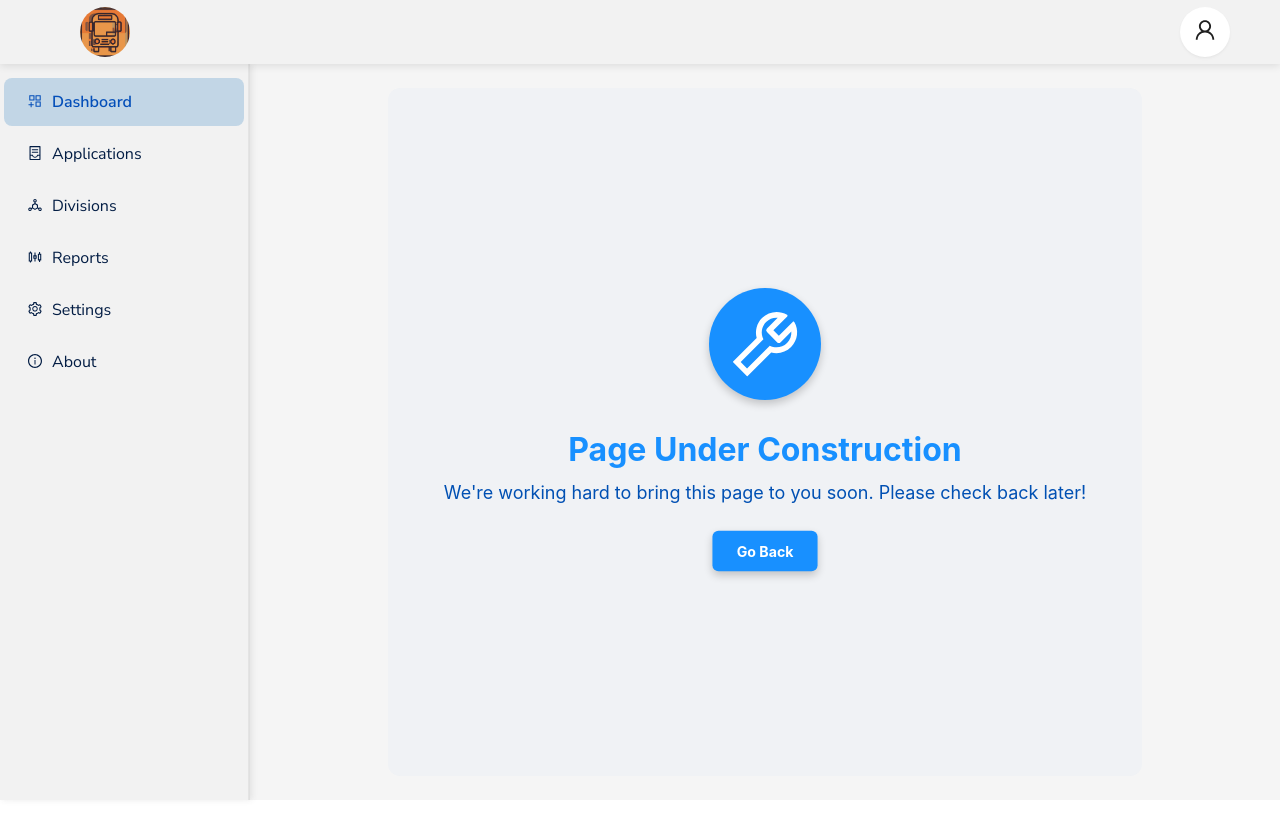
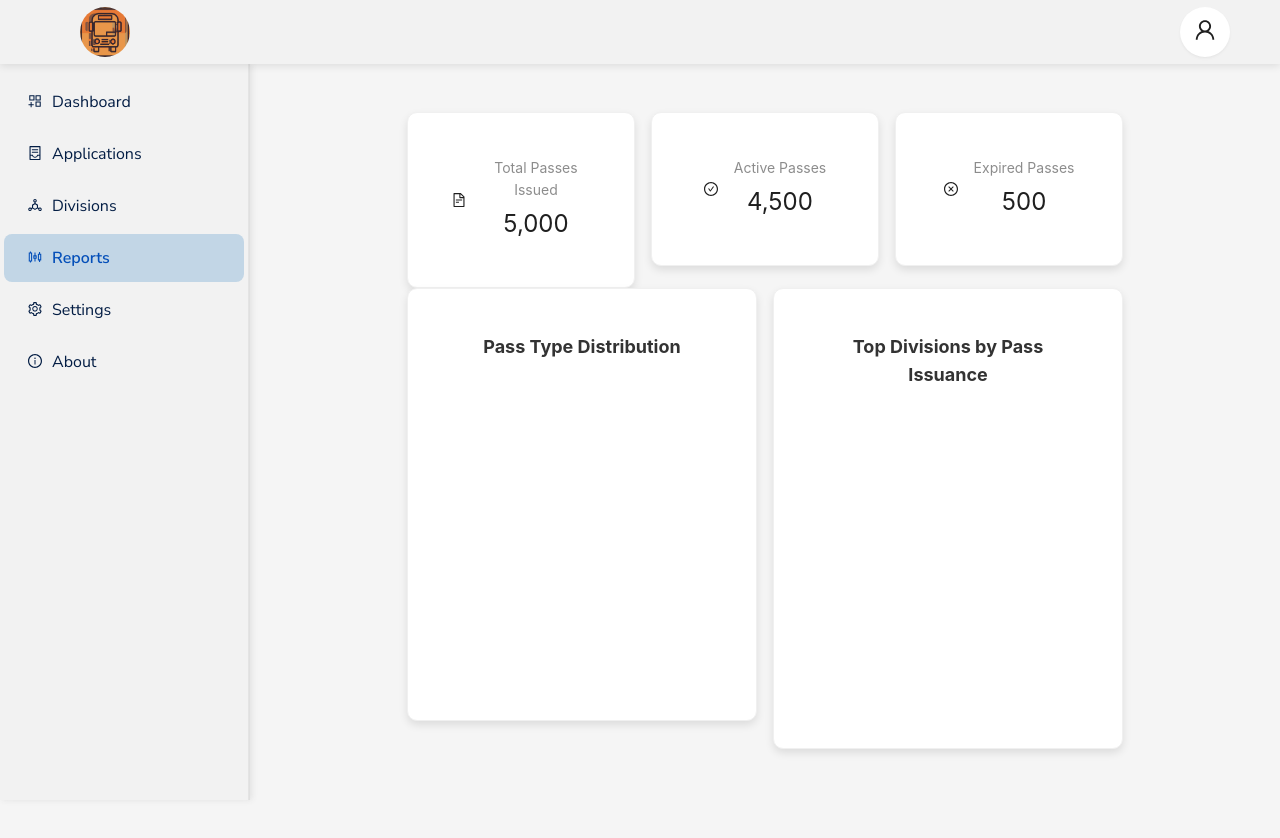
Before and after one commit to Nagarajukasarla/UrbanAccess-admin, a React (Vite) app in the folder client/: page /app/reports in a window 1280 px wide. Shown: the top 838 px of the page. Before the commit the page ends 800 px from the top, so only its background shows below. Built offline with nearby package versions, Linux system fonts and the light colour scheme.

Commit message:
new changes

```diff
--- a/client/src/components/layout/SideBar.tsx
+++ b/client/src/components/layout/SideBar.tsx
@@ -8,85 +8,52 @@ import {
     UserOutlined,
 } from "@ant-design/icons";
 import { Menu, Typography } from "antd";
-import { useNavigate } from "react-router-dom";
+import { useLocation, useNavigate } from "react-router-dom";
 import "../../assets/css/sideBar.css";
 
 const SideBar: React.FC = () => {
     const navigate = useNavigate();
+    const location = useLocation(); // Get current path
 
     const navigateTo = (path: string): void => {
         navigate(path);
-        console.log(`Navigating from ${window.location.pathname} to ${path}`);
+        console.log(`Navigating from ${location.pathname} to ${path}`);
     };
 
     const items = [
         {
             key: "/app/dashboard",
-            label: (
-                <Typography.Text className="menu-item-text">
-                    Dashboard
-                </Typography.Text>
-            ),
+            label: <Typography.Text className="menu-item-text">Dashboard</Typography.Text>,
             icon: <AppstoreAddOutlined className="menu-item-icon" />,
             onClick: () => navigateTo("/app/dashboard"),
         },
-        // {
-        //     key: "/app/user-management",
-        //     label: (
-        //         <Typography.Text className="menu-item-text">
-        //             User Management
-        //         </Typography.Text>
-        //     ),
-        //     icon: <UserOutlined className="menu-item-icon" />,
-        //     onClick: () => navigateTo("/app/user-management"),
-        // },
         {
             key: "/app/applications",
-            label: (
-                <Typography.Text className="menu-item-text">
-                    Applications
-                </Typography.Text>
-            ),
+            label: <Typography.Text className="menu-item-text">Applications</Typography.Text>,
             icon: <ContainerOutlined className="menu-item-icon" />,
             onClick: () => navigateTo("/app/applications"),
         },
         {
-            key: "app/divisions",
-            label: (
-                <Typography.Text className="menu-item-text">
-                    Divisions
-                </Typography.Text>
-            ),
+            key: "/app/divisions",
+            label: <Typography.Text className="menu-item-text">Divisions</Typography.Text>,
             icon: <DeploymentUnitOutlined className="menu-item-icon" />,
             onClick: () => navigateTo("/app/divisions"),
         },
         {
-            key: "app/reports",
-            label: (
-                <Typography.Text className="menu-item-text">
-                    Reports
-                </Typography.Text>
-            ),
+            key: "/app/reports",
+            label: <Typography.Text className="menu-item-text">Reports</Typography.Text>,
             icon: <SlidersOutlined className="menu-item-icon" />,
             onClick: () => navigateTo("/app/reports"),
         },
         {
             key: "/app/settings",
-            label: (
-                <Typography.Text className="menu-item-text">
-                    Settings
-                </Typography.Text>
-            ),
+            label: <Typography.Text className="menu-item-text">Settings</Typography.Text>,
             icon: <SettingOutlined className="menu-item-icon" />,
             onClick: () => navigateTo("/app/settings"),
         },
         {
             key: "/app/about",
-            label: (
-                <Typography.Text className="menu-item-text">
-                    About
-                </Typography.Text>
-            ),
+            label: <Typography.Text className="menu-item-text">About</Typography.Text>,
             icon: <InfoCircleOutlined className="menu-item-icon" />,
             onClick: () => navigateTo("/app/about"),
         },
@@ -97,7 +64,7 @@ const SideBar: React.FC = () => {
             theme="light"
             mode="inline"
             items={items}
-            defaultSelectedKeys={["/app/dashboard"]}
+            selectedKeys={[location.pathname]} // Dynamically updates active item
             className="side-menu"
         />
     );
--- a/client/src/pages/Reports.tsx
+++ b/client/src/pages/Reports.tsx
@@ -1,13 +1,259 @@
-import React from "react";
-import UnderConstruction from "./UnderConstruction";
+import {
+    CheckCircleOutlined,
+    CloseCircleOutlined,
+    FileTextOutlined,
+    LoadingOutlined
+} from "@ant-design/icons";
+import {
+    Card,
+    Col,
+    Row,
+    Space,
+    Statistic,
+    Spin
+} from "antd";
+import React, { useEffect, useState } from "react";
+import {
+    Bar,
+    BarChart,
+    Pie,
+    PieChart,
+    Tooltip,
+    XAxis,
+    YAxis,
+    ResponsiveContainer,
+    Cell
+} from "recharts";
 
+interface ChartData {
+    label: string;
+    value: number;
+}
 
-const Reports: React.FC = () => {
+interface ChartDataProps {
+    data: ChartData[];
+}
+
+const ReportsPage: React.FC = () => {
+    const [passReports, setPassReports] = useState<ChartData[]>([]);
+    const [divisionReports, setDivisionReports] = useState<ChartData[]>([]);
+    const [loading, setLoading] = useState<boolean>(true);
+
+    useEffect(() => {
+        document.title = "Reports";
+        loadData();
+    }, []);
+
+    const loadData = () => {
+        // Simulate data loading with dummy data
+        setTimeout(() => {
+            setPassReports([
+                { label: "Basic Pass", value: 500 },
+                { label: "Silver Pass", value: 350 },
+                { label: "Gold Pass", value: 200 },
+                { label: "Platinum Pass", value: 150 },
+            ]);
+
+            setDivisionReports([
+                { label: "Kukatpally", value: 4200 },
+                { label: "Secunderabad", value: 3000 },
+                { label: "Kondapur", value: 400 },
+                { label: "Dilsuknagar", value: 250 },
+                { label: "Ameerpet", value: 1800 },
+            ]);
+            setLoading(false);
+        }, 1000);
+    };
+
     return (
-        <div>
-            <UnderConstruction/>
+        <div className="reports-container">
+            <Row gutter={[16, 16]}>
+                <Col xs={24} sm={12} md={8}>
+                    <ReportCard
+                        icon={<FileTextOutlined className="card-icon reports-card-icon" />}
+                        title={"Total Passes Issued"}
+                        value={"5,000"}
+                        loading={loading}
+                    />
+                </Col>
+                <Col xs={24} sm={12} md={8}>
+                    <ReportCard
+                        icon={<CheckCircleOutlined className="card-icon accepted-card-icon" />}
+                        title={"Active Passes"}
+                        value={"4,500"}
+                        loading={loading}
+                    />
+                </Col>
+                <Col xs={24} sm={12} md={8}>
+                    <ReportCard
+                        icon={<CloseCircleOutlined className="card-icon expired-card-icon" />}
+                        title={"Expired Passes"}
+                        value={"500"}
+                        loading={loading}
+                    />
+                </Col>
+            </Row>
+            <Row gutter={[16, 16]}>
+                <Col xs={24} md={12}>
+                    <Card className="chart-card">
+                        <h3 className="chart-title">Pass Type Distribution</h3>
+                        {loading ? (
+                            <Spin indicator={<LoadingOutlined style={{ fontSize: 24 }} spin />} />
+                        ) : (
+                            <ResponsiveContainer width="100%" height={300}>
+                                <ReportsPieChart data={passReports} />
+                            </ResponsiveContainer>
+                        )}
+                    </Card>
+                </Col>
+                <Col xs={24} md={12}>
+                    <Card className="chart-card">
+                        <h3 className="chart-title">Top Divisions by Pass Issuance</h3>
+                        {loading ? (
+                            <Spin indicator={<LoadingOutlined style={{ fontSize: 24 }} spin />} />
+                        ) : (
+                            <ResponsiveContainer width="100%" height={300}>
+                                <ReportsBarChart data={divisionReports} />
+                            </ResponsiveContainer>
+                        )}
+                    </Card>
+                </Col>
+            </Row>
         </div>
     );
 };
 
-export default Reports;
+export default ReportsPage;
+
+const ReportCard: React.FC<{ icon: React.ReactNode; title: string; value: string; loading?: boolean }> = ({
+    icon,
+    title,
+    value,
+    loading,
+}) => {
+    return (
+        <Card className="report-card" hoverable>
+            <Space direction="horizontal" className="report-card-content">
+                {icon}
+                <Statistic
+                    title={title}
+                    value={loading ? <Spin indicator={<LoadingOutlined style={{ fontSize: 24 }} spin />} /> : value}
+                />
+            </Space>
+        </Card>
+    );
+};
+
+const ReportsPieChart: React.FC<ChartDataProps> = ({ data }) => {
+    const COLORS = ['#0088FE', '#00C49F', '#FFBB28', '#FF8042'];
+
+    return (
+        <PieChart>
+            <Tooltip
+                content={<CustomTooltip />}
+                wrapperStyle={{ background: '#fff', padding: '10px', borderRadius: '5px', boxShadow: '0 2px 8px rgba(0, 0, 0, 0.15)' }}
+            />
+            <Pie
+                data={data}
+                dataKey="value"
+                cx="50%"
+                cy="50%"
+                outerRadius={100}
+                label
+                animationDuration={1000}
+            >
+                {data.map((entry, index) => (
+                    <Cell key={`cell-${index}`} fill={COLORS[index % COLORS.length]} />
+                ))}
+            </Pie>
+        </PieChart>
+    );
+};
+
+const ReportsBarChart: React.FC<ChartDataProps> = ({ data }) => {
+    return (
+        <BarChart data={data}>
+            <Tooltip
+                content={<CustomTooltip />}
+                wrapperStyle={{ background: '#fff', padding: '10px', borderRadius: '5px', boxShadow: '0 2px 8px rgba(0, 0, 0, 0.15)' }}
+            />
+            <XAxis dataKey="label" />
+            <YAxis />
+            <Bar dataKey="value" barSize={40} fill="#8884d8" animationDuration={1000} />
+        </BarChart>
+    );
+};
+
+const CustomTooltip: React.FC<any> = ({ active, payload, label }) => {
+    if (active && payload && payload.length) {
+        return (
+            <div className="custom-tooltip">
+                <p className="label">{`${label} : ${payload[0].value}`}</p>
+            </div>
+        );
+    }
+    return null;
+};
+
+// Inline CSS
+const styles = `
+.reports-container {
+    padding: 24px;
+    background-color: #f5f5f5;
+    min-height: 100vh;
+}
+
+.report-card {
+    text-align: center;
+    background: white;
+    box-shadow: 0 4px 8px rgba(0, 0, 0, 0.1);
+    border-radius: 10px;
+    padding: 20px;
+    transition: transform 0.3s ease, box-shadow 0.3s ease;
+}
+
+.report-card:hover {
+    transform: translateY(-5px);
+    box-shadow: 0 8px 16px rgba(0, 0, 0, 0.2);
+}
+
+.report-card-content {
+    display: flex;
+    align-items: center;
+    justify-content: center;
+    gap: 16px;
+}
+
+.chart-card {
+    padding: 20px;
+    background: white;
+    box-shadow: 0 4px 8px rgba(0, 0, 0, 0.1);
+    border-radius: 10px;
+    text-align: center;
+    width: 100%;
+}
+
+.chart-title {
+    font-size: 18px;
+    font-weight: bold;
+    margin-bottom: 15px;
+    color: #333;
+}
+
+.custom-tooltip {
+    background: #fff;
+    padding: 10px;
+    border-radius: 5px;
+    box-shadow: 0 2px 8px rgba(0, 0, 0, 0.15);
+}
+
+.custom-tooltip .label {
+    margin: 0;
+    font-weight: bold;
+    color: #333;
+}`;
+
+const styleSheet = document.createElement("style");
+styleSheet.type = "text/css";
+styleSheet.innerText = styles;
+document.head.appendChild(styleSheet);
--- a/client/src/pages/UnderConstruction.tsx
+++ b/client/src/pages/UnderConstruction.tsx
@@ -2,8 +2,11 @@ import React from "react";
 import { Result, Button } from "antd";
 import { ToolOutlined } from "@ant-design/icons";
 import "../assets/css/UnderConstruction.css"; // Create this CSS file for animations
+import { useNavigate } from "react-router-dom";
 
 const UnderConstruction: React.FC = () => {
+    const navigate = useNavigate();
+
     return (
         <div className="full-container">
             <Result
@@ -12,11 +15,7 @@ const UnderConstruction: React.FC = () => {
                         <ToolOutlined className="animated-icon" />
                     </div>
                 }
-                title={
-                    <span className="title-text">
-                        Page Under Construction
-                    </span>
-                }
+                title={<span className="title-text">Page Under Construction</span>}
                 subTitle={
                     <span className="subtitle-text">
                         We're working hard to bring this page to you soon. Please check back later!
@@ -25,7 +24,7 @@ const UnderConstruction: React.FC = () => {
                 extra={
                     <Button
                         type="primary"
-                        onClick={() => window.history.back()}
+                        onClick={() => navigate(-1)} // Uses React Router to navigate back
                         className="animated-button"
                     >
                         Go Back
@@ -36,4 +35,5 @@ const UnderConstruction: React.FC = () => {
     );
 };
 
+
 export default UnderConstruction;
```
Also changed, not shown: client/src/pages/VerifyApplication.tsx (+8 -2 lines), 1 other file (tests, documents, lock files or other folders).
